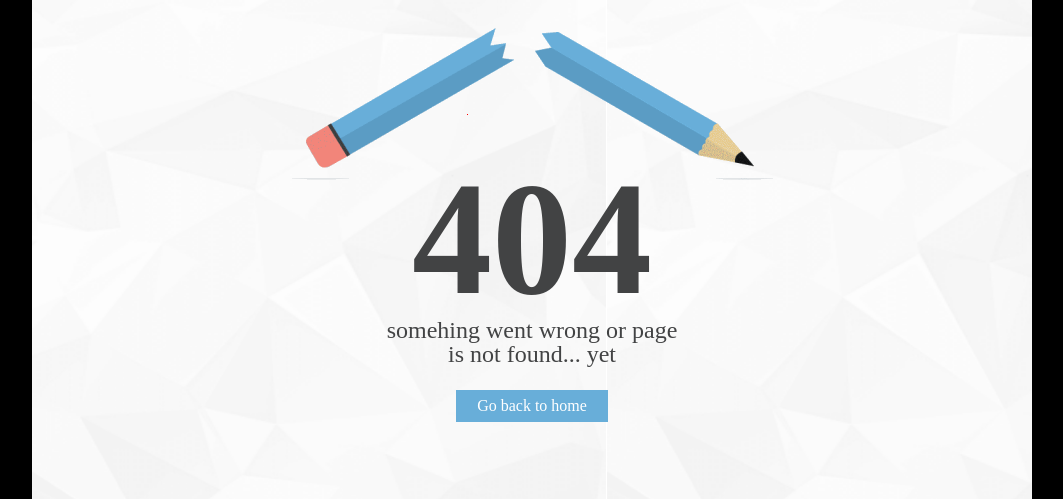
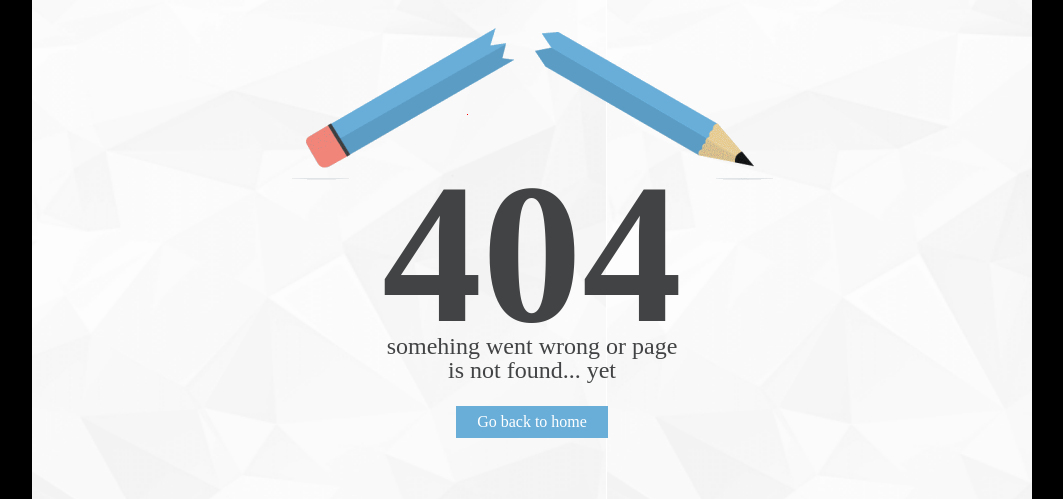
Before and after one commit to ST-dev28/3t-pencil, a plain HTML site: page index.html in a window 1280 px wide. Shown: the part 242-741 px from the top of the page, without its empty margins (108-1171 px from the left). Drawn offline with Linux system fonts and the light colour scheme.

Commit message:
Update main.css

```diff
--- a/css/main.css
+++ b/css/main.css
@@ -83,8 +83,8 @@ header > nav > a:last-child {
 
 .middle-part > h1 {
     display: block;
-    font-size: 160px;
-    line-height: 110px;
+    font-size: 200px;
+    line-height: 140px;
     margin: 0;
     color: #424344;
 }
@@ -96,6 +96,7 @@ header > nav > a:last-child {
     font-size: 24px;
     line-height: 24px;
     color: #424344;
+    margin-top: 10px;
     margin-left: 35%;
 }
 
```
